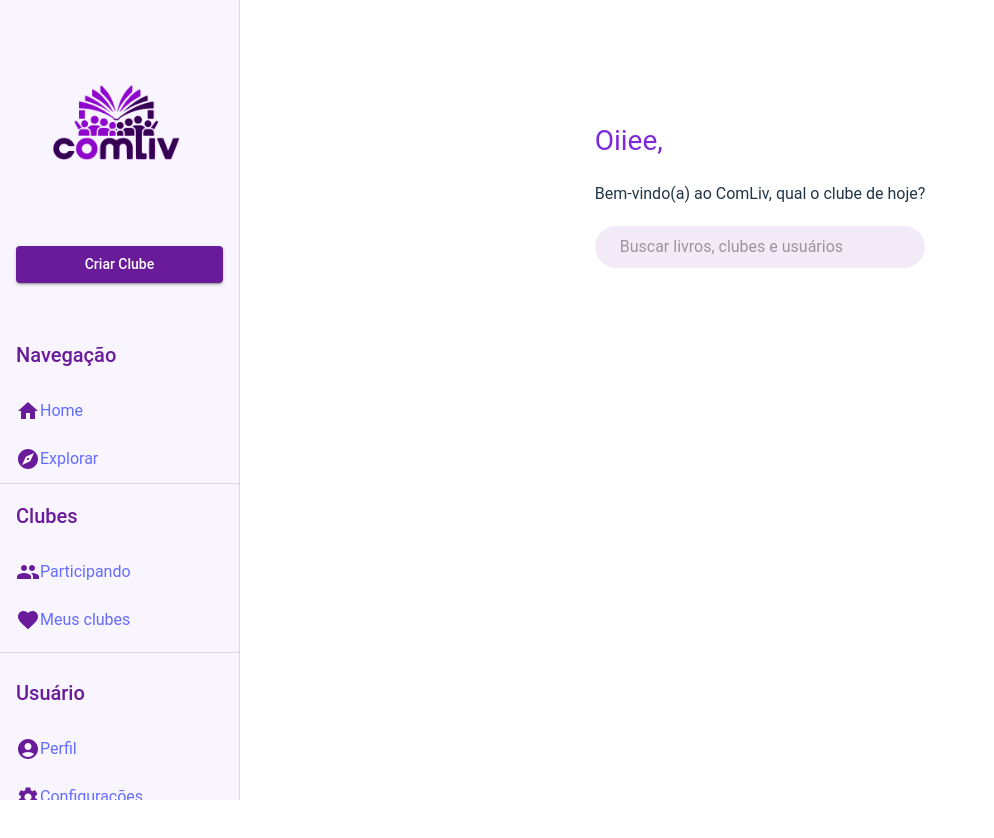
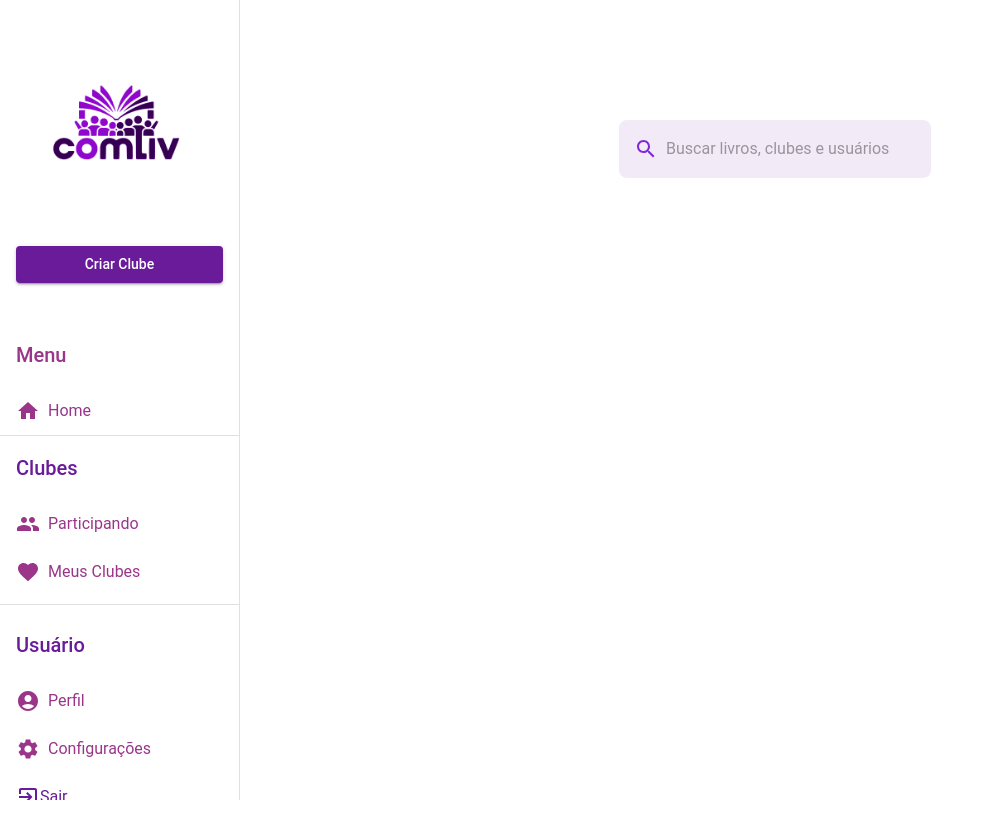
Before and after one commit to Vanessa867/siteComLiv, a React (Vite) app: page /HomeDepoisDoLogin in a window 1280 px wide. Shown: the whole page, without its empty margins (0-994 px from the left). Built offline with nearby package versions, Linux system fonts and the light colour scheme; the HTML template or start-up script is replaced by a standard one.

Commit message:
mudando dashboard

```diff
--- a/package.json
+++ b/package.json
@@ -16,11 +16,13 @@
     "@fontsource/nunito": "^5.1.0",
     "@mui/icons-material": "^6.1.9",
     "@mui/material": "^6.1.9",
+    "@reduxjs/toolkit": "^2.4.0",
     "i18next": "^24.0.2",
     "parse": "^5.3.0",
     "react": "^18.3.1",
     "react-dom": "^18.3.1",
     "react-i18next": "^15.1.2",
+    "react-redux": "^9.1.2",
     "react-router-dom": "^6.26.2",
     "uikit": "^3.21.13"
   },
--- a/src/App.css
+++ b/src/App.css
@@ -1,3 +1,9 @@
+html, body, #root {
+  height: 100%;
+  margin: 0;
+  padding: 0;
+}
+
 /*#root {
   max-width: 1280px;
   margin: 0 auto;
--- a/src/components/DashboardLayout.jsx
+++ b/src/components/DashboardLayout.jsx
@@ -55,7 +55,7 @@ const DashboardLayout = ({ children }) => {
           '& .MuiDrawer-paper': {
             width: 240,
             boxSizing: 'border-box',
-            backgroundColor: '#F9F5FF',
+            backgroundColor: '#FFFFF',
             color: '#6A1B9A',
           },
         }}
@@ -79,17 +79,27 @@ const DashboardLayout = ({ children }) => {
             Criar Clube
           </Button>
         </Box>
+
         <List>
-          <Typography variant="h6" sx={{ padding: '16px', color: '#6A1B9A' }}>
-            Navegação
+          <Typography variant="h6" sx={{ padding: '16px', color: '#9A358A' }}>
+            Menu
           </Typography>
-          <ListItem button component={Link} to="/home">
-            <HomeIcon sx={{ color: '#6A1B9A' }} />
-            <ListItemText primary="Home" />
-          </ListItem>
-          <ListItem button component={Link} to="/explorar">
-            <ExploreIcon sx={{ color: '#6A1B9A' }} />
-            <ListItemText primary="Explorar" />
+          <ListItem
+            button
+            component={Link}
+            to="/HomeDepoisDoLogin"
+            sx={{
+              textDecoration: 'none',
+              color: '#9A358A',
+            }}
+          >
+            <HomeIcon sx={{ color: '#9A358A', marginRight: '8px' }} />
+            <ListItemText
+              primary="Home"
+              sx={{
+                color: '#9A358A',
+              }}
+            />
           </ListItem>
 
           <Divider />
@@ -97,27 +107,80 @@ const DashboardLayout = ({ children }) => {
           <Typography variant="h6" sx={{ padding: '16px', color: '#6A1B9A' }}>
             Clubes
           </Typography>
-          <ListItem button component={Link} to="/participando">
-            <GroupIcon sx={{ color: '#6A1B9A' }} />
-            <ListItemText primary="Participando" />
+          <ListItem
+            button
+            component={Link}
+            to="/Participando"
+            sx={{
+              textDecoration: 'none',
+              color: '#9A358A',
+            }}
+          >
+            <GroupIcon sx={{ color: '#9A358A', marginRight: '8px' }} />
+            <ListItemText
+              primary="Participando"
+              sx={{
+                color: '#9A358A',
+              }}
+            />
           </ListItem>
-          <ListItem button component={Link} to="/meus-clubes">
-            <FavoriteIcon sx={{ color: '#6A1B9A' }} />
-            <ListItemText primary="Meus clubes" />
+          <ListItem
+            button
+            component={Link}
+            to="/MeusClubes"
+            sx={{
+              textDecoration: 'none',
+              color: '#9A358A',
+            }}
+          >
+            <FavoriteIcon sx={{ color: '#9A358A', marginRight: '8px' }} />
+            <ListItemText
+              primary="Meus Clubes"
+              sx={{
+                color: '#9A358A',
+              }}
+            />
           </ListItem>
         </List>
+
         <Divider />
         <List>
           <Typography variant="h6" sx={{ padding: '16px', color: '#6A1B9A' }}>
             Usuário
           </Typography>
-          <ListItem button component={Link} to="/perfil">
-            <AccountCircleIcon sx={{ color: '#6A1B9A' }} />
-            <ListItemText primary="Perfil" />
+          <ListItem
+            button
+            component={Link}
+            to="/Perfil"
+            sx={{
+              textDecoration: 'none',
+              color: '#9A358A',
+            }}
+          >
+            <AccountCircleIcon sx={{ color: '#9A358A', marginRight: '8px' }} />
+            <ListItemText
+              primary="Perfil"
+              sx={{
+                color: '#9A358A',
+              }}
+            />
           </ListItem>
-          <ListItem button component={Link} to="/config">
-            <SettingsIcon sx={{ color: '#6A1B9A' }} />
-            <ListItemText primary="Configurações" />
+          <ListItem
+            button
+            component={Link}
+            to="/Config"
+            sx={{
+              textDecoration: 'none',
+              color: '#9A358A',
+            }}
+          >
+            <SettingsIcon sx={{ color: '#9A358A', marginRight: '8px' }} />
+            <ListItemText
+              primary="Configurações"
+              sx={{
+                color: '#9A358A',
+              }}
+            />
           </ListItem>
           <ListItem button onClick={handleOpenDialog}>
             <ExitToAppIcon sx={{ color: '#6A1B9A' }} />
--- a/src/pages/Config.jsx
+++ b/src/pages/Config.jsx
@@ -1,18 +1,10 @@
-import React, { useState } from 'react';
-import { Box, Accordion, AccordionSummary, AccordionDetails, Button, Typography, IconButton, Divider } from '@mui/material';
+import React from 'react';
+import { Accordion, AccordionSummary, AccordionDetails, Button, Typography, IconButton, Divider } from '@mui/material';
 import ExpandMoreIcon from '@mui/icons-material/ExpandMore';
-import LanguageIcon from '@mui/icons-material/Language';
 import DeleteIcon from '@mui/icons-material/Delete';
 import DashboardLayout from '../components/DashboardLayout';
 
 const ConfigPage = () => {
-  const [language, setLanguage] = useState('pt'); // Estado para alternar o idioma
-
-  // Função para alternar entre idiomas
-  const toggleLanguage = () => {
-    setLanguage((prevLang) => (prevLang === 'pt' ? 'en' : 'pt')); // Alterna entre português e inglês
-  };
-
   // Função para simular a exclusão da conta
   const deleteAccount = () => {
     alert('Conta excluída com sucesso!');
@@ -30,28 +22,6 @@ const ConfigPage = () => {
           aria-controls="panel1-content"
           id="panel1-header"
         >
-          <IconButton sx={{ marginRight: '10px' }}><LanguageIcon /></IconButton>
-          <Typography>Alterar Idioma</Typography>
-        </AccordionSummary>
-        <AccordionDetails>
-          <Button
-            variant="contained"
-            sx={{ width: '100%' }}
-            onClick={toggleLanguage}
-          >
-            Mudar para {language === 'pt' ? 'Inglês' : 'Português'}
-          </Button>
-        </AccordionDetails>
-      </Accordion>
-
-      <Divider sx={{ margin: '10px 0' }} />
-
-      <Accordion>
-        <AccordionSummary
-          expandIcon={<ExpandMoreIcon />}
-          aria-controls="panel2-content"
-          id="panel2-header"
-        >
           <IconButton sx={{ marginRight: '10px' }}><DeleteIcon /></IconButton>
           <Typography>Excluir Conta</Typography>
         </AccordionSummary>
@@ -66,6 +36,8 @@ const ConfigPage = () => {
           </Button>
         </AccordionDetails>
       </Accordion>
+
+      <Divider sx={{ margin: '10px 0' }} />
     </DashboardLayout>
   );
 };
--- a/src/pages/HomeDepoisDoLogin.jsx
+++ b/src/pages/HomeDepoisDoLogin.jsx
@@ -1,50 +1,45 @@
 import React from "react";
-import { Box, Typography, TextField } from '@mui/material';
-import DashboardLayout from '../components/DashboardLayout'; // Importa o layout do dashboard
+import { Box, TextField, InputAdornment } from "@mui/material";
+import SearchIcon from "@mui/icons-material/Search"; // Ícone de busca do Material-UI
+import DashboardLayout from "../components/DashboardLayout";
 
 const HomeDepoisDoLogin = () => {
-  const userSession = JSON.parse(localStorage.getItem('userSession'));
-  const userName = userSession ? userSession.userName : '';
-
   const dynamicStyles = {
-    welcomeMessage: {
-      color: "#7d29d9",
-      fontSize: "28px",
-      marginBottom: "20px",
-    },
     searchBox: {
       display: "flex",
       alignItems: "center",
       backgroundColor: "#f3eaf7",
-      borderRadius: "25px",
+      borderRadius: "8px",
       padding: "5px 15px",
-      margin: "20px 0",
+      marginBottom: "20px",
+      width: "100%",
+      maxWidth: "800px",
+      margin: "0 auto",
     },
     searchTextField: {
-      paddingLeft: "10px",
       fontSize: "14px",
-      width: "100%", // Garantindo que a barra de busca ocupe todo o espaço
+      width: "100%", // O campo ocupa 100% do contêiner pai
     },
   };
 
   return (
     <DashboardLayout>
-      <Box sx={{ padding: '20px' }}>
-        {/* Mensagem de boas-vindas */}
-        <Typography sx={dynamicStyles.welcomeMessage}>
-          Oiiee, {userName}
-        </Typography>
-        <Typography variant="body1">
-          Bem-vindo(a) ao ComLiv, qual o clube de hoje?
-        </Typography>
-
+      <Box sx={{ padding: "20px" }}>
         {/* Barra de busca */}
         <Box sx={dynamicStyles.searchBox}>
           <TextField
             fullWidth
             placeholder="Buscar livros, clubes e usuários"
             variant="standard"
-            InputProps={{ disableUnderline: true }}
+            InputProps={{
+              disableUnderline: true,
+              startAdornment: (
+                <InputAdornment position="start">
+                  <SearchIcon sx={{ color: "#7d29d9" }} /> {/* Ícone de busca */}
+                </InputAdornment>
+              ),
+              sx: { padding: "8px 0" },
+            }}
             sx={dynamicStyles.searchTextField}
           />
         </Box>
```
Also changed, not shown: src/App.jsx (line endings or trailing spaces), src/components/header.jsx (line endings or trailing spaces), src/pages/Cadastrar.jsx (line endings or trailing spaces), src/pages/Login.jsx (line endings or trailing spaces), 1 other file (tests, documents, lock files or other folders).
